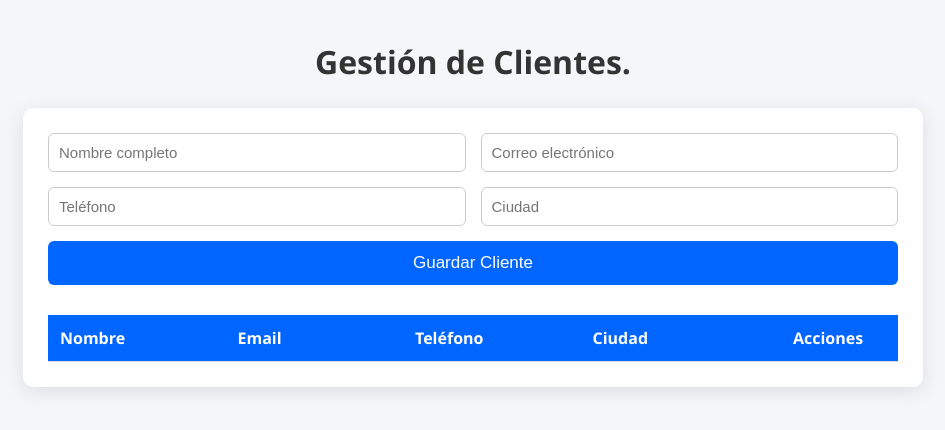
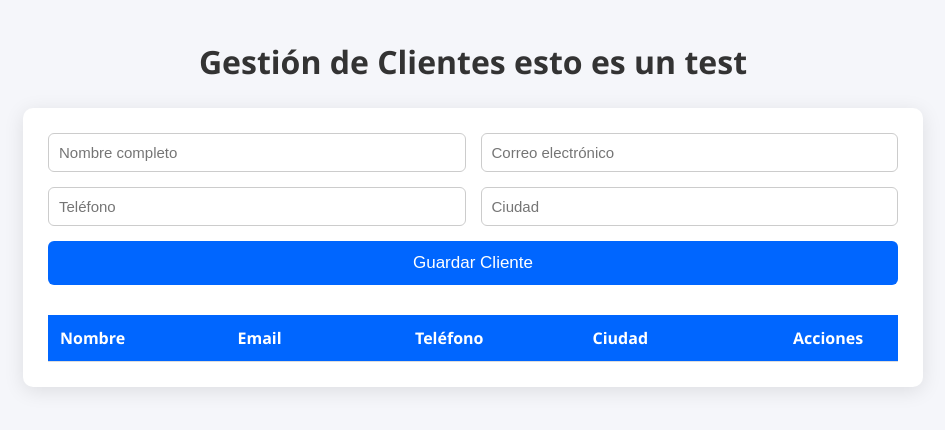
Before and after one commit to AndresFor78/MantenedorClientes, a plain HTML site: page frontend/index.html in a window 1280 px wide. Shown: the whole page, without its empty margins (167-1112 px from the left). Drawn offline with Linux system fonts and the light colour scheme; no server answers.

Commit message:
Test de Render

```diff
--- a/frontend/index.html
+++ b/frontend/index.html
@@ -9,7 +9,7 @@
 </head>
 <body>
 
-<h1>Gestión de Clientes.</h1>
+<h1>Gestión de Clientes esto es un test</h1>
 
 <div class="container">
 
```
